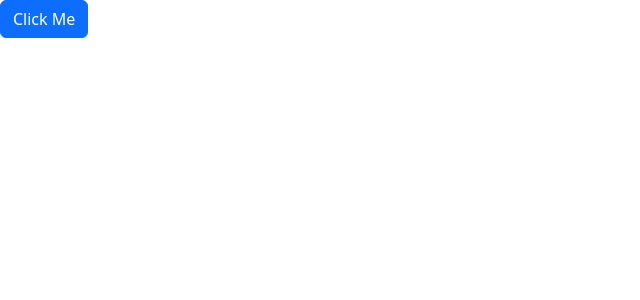
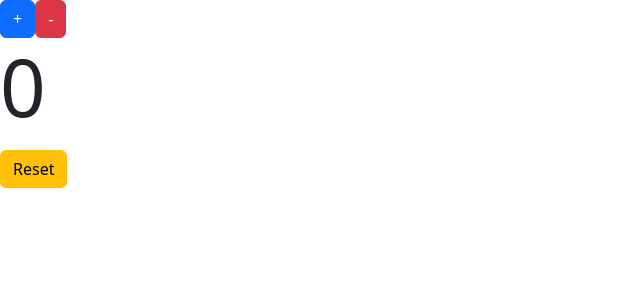
Before and after one commit to noormuhammadraza/react-playground, a React (Vite) app: page / in a window 1280 px wide. Shown: the top 300 px of the page, without its empty margins (0-640 px from the left). Built offline with nearby package versions, Linux system fonts and the light colour scheme.

Commit message:
Add decrement functionality in Counter component

```diff
--- a/src/App.jsx
+++ b/src/App.jsx
@@ -1,4 +1,4 @@
-import Button from "./components/Button";
+import Counter from "./components/Counter";
 import ListGroup from "./components/ListGroup";
 import ListFilter from "./components/ListFilter";
 import Alert from "./components/Alert";
@@ -6,8 +6,7 @@ import ShowAlertButton from "./components/ShowAlertButton";
 import { useState } from "react";
 
 const App = () => {
-  const [alertVisibility, setAlertVisibility] = useState(false);
-
+  // const [alertVisibility, setAlertVisibility] = useState(false);
 
   // const cityList = [
   //   "Sukkur",
@@ -27,8 +26,12 @@ const App = () => {
     <>
       {/* <ListGroup cityList={cityList} heading="Cities" onSelect={handleSelect} /> */}
       {/* <Alert message={"This is an Alert"}/> */}
-      { alertVisibility && <Alert onClose={() => setAlertVisibility(false)}>My Alert</Alert>}
-      <ShowAlertButton onClick={() => setAlertVisibility(true)}/>
+      {/* {alertVisibility && (
+        <Alert onClose={() => setAlertVisibility(false)}>My Alert</Alert>
+      )}
+      <ShowAlertButton onClick={() => setAlertVisibility(true)} /> */}
+
+      <Counter/>
     </>
   );
 };
--- a/src/components/Button.jsx
+++ /dev/null
@@ -1,27 +0,0 @@
-import React, { useState } from "react";
-
-const Button = () => {
-  const [clickCount, setClickCount] = useState(0);
-  const handleClick = (event) => {
-    const { name } = event.target;
-    name === "count"
-      ? setClickCount((prev) => prev + 1)
-      : setClickCount((prev) => prev * 0);
-  };
-
-  return (
-    <div>
-      <button name="count" className="btn btn-primary" onClick={handleClick}>
-        My Button
-      </button>
-      <p className="display-1">
-        You have clicked the button {clickCount} times
-      </p>
-      <button name="reset" className="btn btn-warning" onClick={handleClick}>
-        Reset
-      </button>
-    </div>
-  );
-};
-
-export default Button;
--- /dev/null
+++ b/src/components/Counter.jsx
@@ -0,0 +1,32 @@
+import React, { useState } from "react";
+
+const Counter = () => {
+  const [count, setCount] = useState(0);
+  const handleClick = (event) => {
+    const { name } = event.target;
+    name === "increment" && setCount(count + 1);
+    name === "decrement" && setCount(count - 1);
+    name === "reset" && setCount(count * 0)
+  };
+
+  return (
+    <div>
+      <button
+        name="increment"
+        className="btn btn-primary"
+        onClick={handleClick}
+      >
+        +
+      </button>
+      <button name="decrement" className="btn btn-danger" onClick={handleClick}>
+        -
+      </button>
+      <p className="display-1">{count}</p>
+      <button name="reset" className="btn btn-warning" onClick={handleClick}>
+        Reset
+      </button>
+    </div>
+  );
+};
+
+export default Counter;
```
Also changed, not shown: src/components/Alert.jsx (+7 -2 lines).
